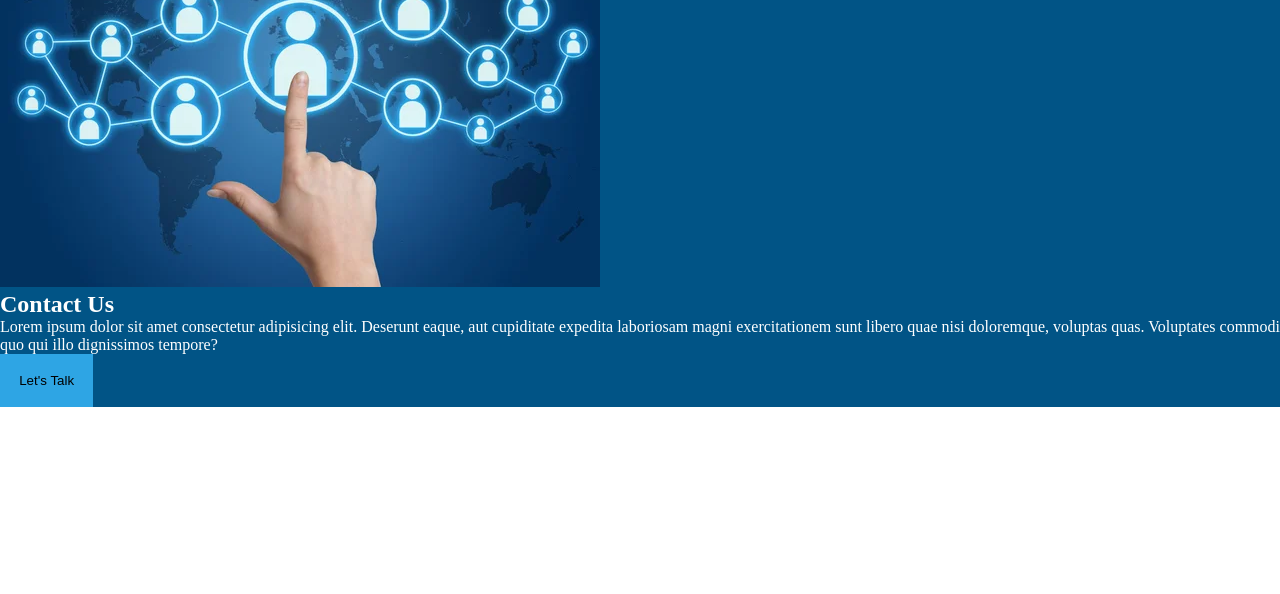
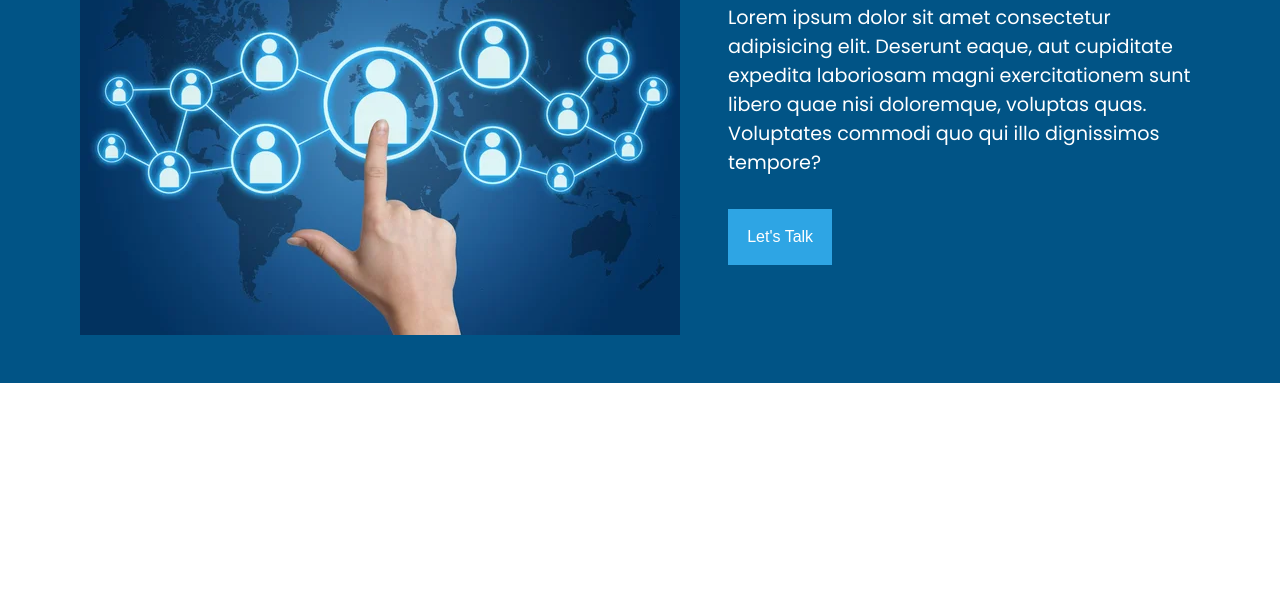
Before and after one commit to Bryaneke01/Assignment, a plain HTML site: page index.html in a window 1280 px wide. Shown: the part 206-800 px from the top of the page. Drawn offline with Linux system fonts and the light colour scheme.

Commit message:
Update style.css
edit

```diff
--- a/style.css
+++ b/style.css
@@ -18,20 +18,43 @@
     background-color: #015486;
     border: 20rem;
 }
+.card_container{
+    display: flex;
+    gap: 2rem;
+    padding: 3rem;
+
+}
 .cons{
-
+    text-align: center;
     color: white;
     font-family: "Roboto", sans-serif;
     font-size: 3rem;
+
 }
 h2{
     color: white;
+    font-size: 3rem;
+    margin: 1rem;
+    font-family: "Poppins", sans-serif ;
+
 }
+
 p{
     color: white;
+    font-size: 1.2rem;
+    font-family: "Poppins", sans-serif ;
+    margin: 1rem;
 }
 .bnt{
     padding: 1.2rem ;
     background-color: #2EA5E4;
+    margin:1rem;
+    color: white;
+    font-size: 1rem;
+}
+.bnt:hover{
+    cursor: pointer;
+    background: white;
+    color: #015486;
 
 }
```
